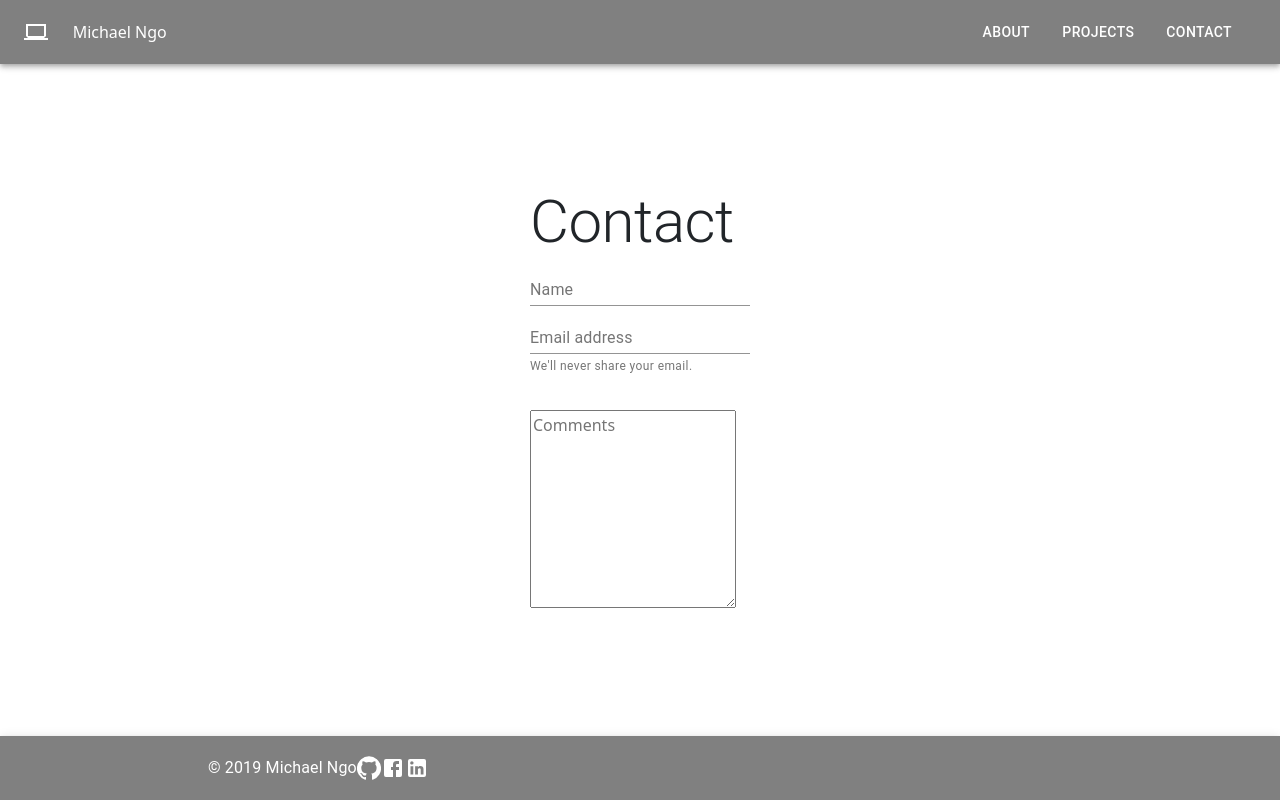
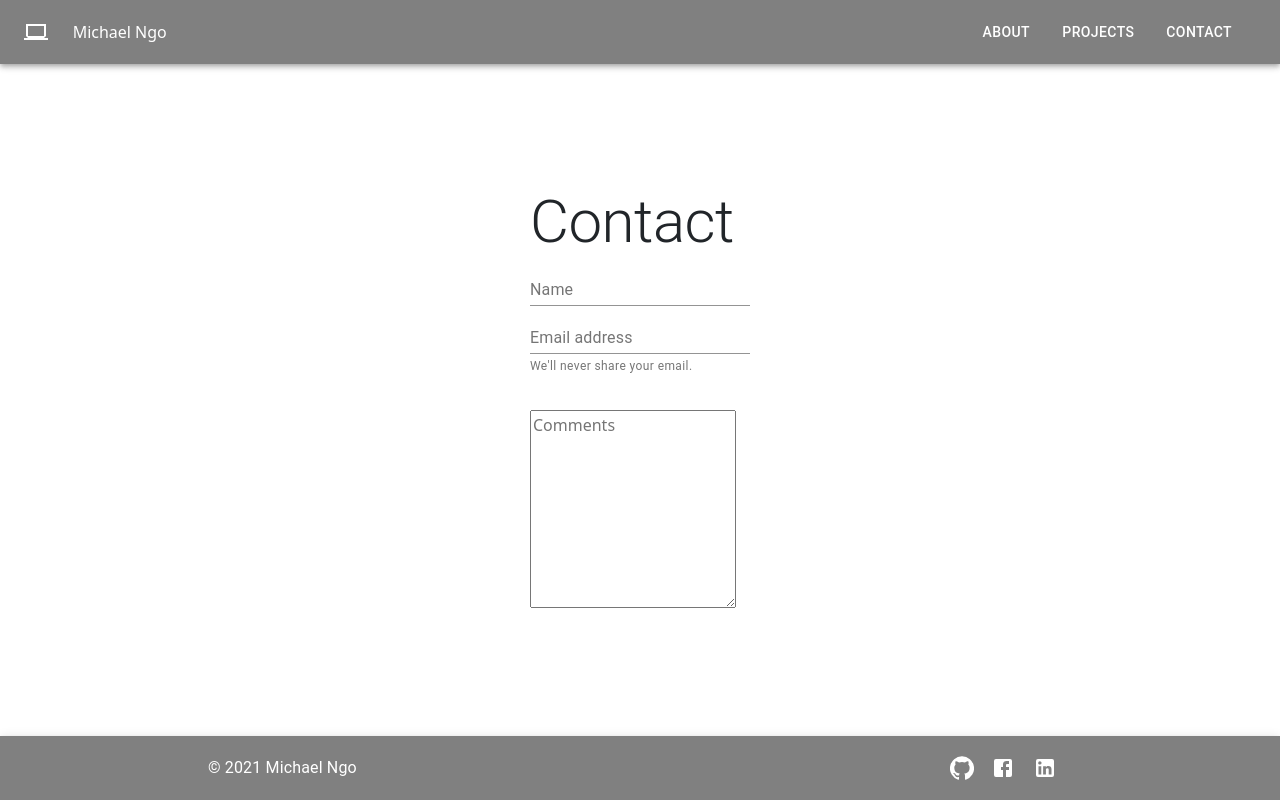
Before and after one commit to DeviantSchemist/react-portfolio, a React (Create React App) app: page /contact in a window 1280 px wide. Built offline with nearby package versions, Linux system fonts and the light colour scheme.

Commit message:
made footer nice

```diff
--- a/src/components/Footer.js
+++ b/src/components/Footer.js
@@ -1,4 +1,4 @@
-import { AppBar, Container, Toolbar, Typography, makeStyles } from '@material-ui/core'
+import { AppBar, Container, Toolbar, Typography, makeStyles, Grid } from '@material-ui/core'
 import GitHubIcon from '@material-ui/icons/GitHub'
 import FacebookIcon from '@material-ui/icons/Facebook'
 import LinkedInIcon from '@material-ui/icons/LinkedIn'
@@ -15,7 +15,8 @@ const useStyles = makeStyles({
     color: 'white',
     '&:hover': {
     color: 'yellow'
-    }
+    },
+    marginLeft: '2%'
   }
 })
 
@@ -27,8 +28,9 @@ const Footer = () => {
       <Container maxWidth="md">
         <Toolbar>
           <Typography variant="body1" color="inherit">
-            © 2019 Michael Ngo
+            © 2021 Michael Ngo
           </Typography>
+          <Grid container direction="row" item xs={8}></Grid>
           <GitHubIcon onClick={() => window.open('https://github.com/DeviantSchemist')} className={classes.clickableIcon} />
           <FacebookIcon onClick={() => window.open('https://www.facebook.com/michael.ngo.9')} className={classes.clickableIcon} />
           <LinkedInIcon onClick={() => window.open('https://www.facebook.com/michael.ngo.9')} className={classes.clickableIcon}/>
```
